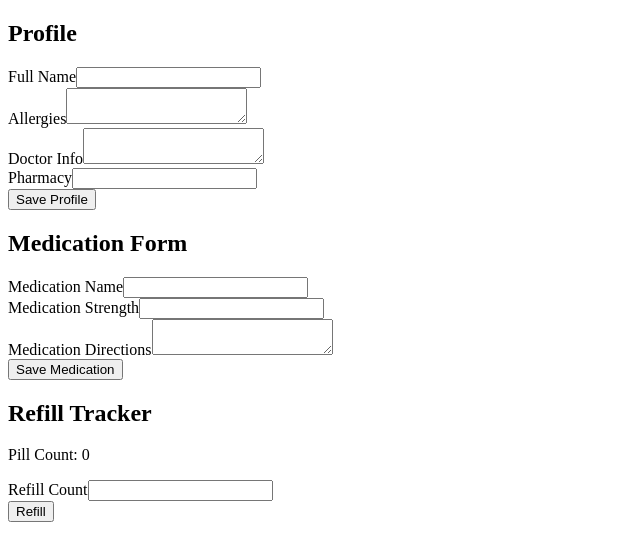
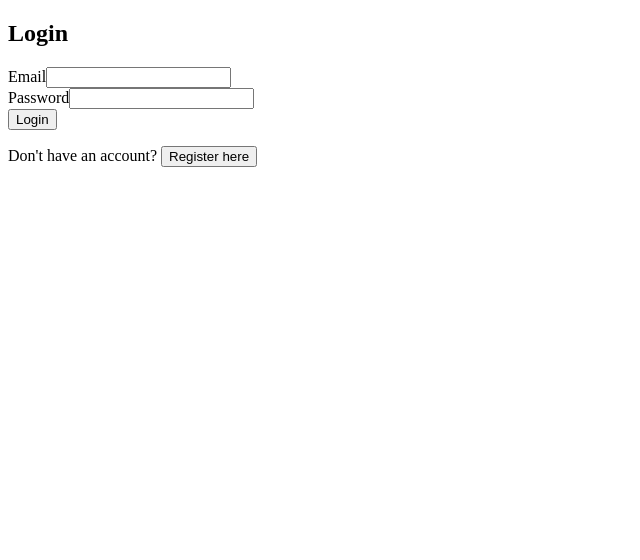
Before and after one commit to Brand0nLe/mini-pill-pal, a React (Create React App) app: page / in a window 1280 px wide. Shown: the top 560 px of the page, without its empty margins (0-640 px from the left). Built offline with nearby package versions, Linux system fonts and the light colour scheme.

Commit message:
Login and Registration

```diff
--- a/src/App.tsx
+++ b/src/App.tsx
@@ -1,21 +1,43 @@
-import React from 'react';
+import React, { useState } from 'react';
 import Profile from './components/Profile/Profile';
 import MedicationForm from './components/MedicationForm/MedicationForm';
 import RefillTracker from './components/RefillTracker/RefillTracker';
 import Login from './components/Login/Login';
 
+interface Medication {
+  name: string;
+  strength: string;
+  directions: string;
+}
+
 const App: React.FC = () => {
+  const [loggedIn, setLoggedIn] = useState(false);
+  const [medicationList, setMedicationList] = useState<Medication[]>([]);
+
+  const handleLogin = () => {
+    setLoggedIn(true);
+  };
+
+  const handleLogout = () => {
+    setLoggedIn(false);
+  };
+
+  const handleAddMedication = (medication: Medication) => {
+    setMedicationList([...medicationList, medication]);
+  };
+
   return (
     <div>
       {/* Render the components based on authentication */}
-      {true ? (
+      {loggedIn ? (
         <>
-          <Profile />
-          <MedicationForm />
-          <RefillTracker />
+          <Profile onLogout={handleLogout} />
+          <MedicationForm onAddMedication={handleAddMedication} />
+          <RefillTracker medicationList={medicationList} />
+
         </>
       ) : (
-        <Login />
+        <Login onLogin={handleLogin} />
       )}
     </div>
   );
--- a/src/components/Login/Login.tsx
+++ b/src/components/Login/Login.tsx
@@ -1,39 +1,31 @@
 import React, { useState } from 'react';
 import LoginForm from './LoginForm';
+import Registration from '../Registration/Registration';
 
-const Login: React.FC = () => {
-  const [loggedIn, setLoggedIn] = useState(false);
+interface LoginProps {
+  onLogin: (email: string, password: string) => void;
+}
 
-  const handleLogin = (email: string, password: string) => {
-    // Handle login logic
-    console.log('Logged in:', email);
-    setLoggedIn(true);
-  };
+const Login: React.FC<LoginProps> = ({ onLogin }) => {
+  const [showRegistration, setShowRegistration] = useState(false);
 
-  const handleLogout = () => {
-    // Handle logout logic
-    console.log('Logged out');
-    setLoggedIn(false);
+  const handleToggleRegistration = () => {
+    setShowRegistration(!showRegistration);
   };
 
   return (
     <div className="my-4">
-      {loggedIn ? (
-        <div>
-          <h2 className="text-lg font-bold mb-2">Welcome, User!</h2>
-          <button
-            className="bg-red-500 hover:bg-red-600 text-white py-2 px-4 rounded"
-            onClick={handleLogout}
-          >
-            Logout
+      <div>
+        <h2 className="text-lg font-bold mb-2">Login</h2>
+        <LoginForm onLogin={onLogin} />
+        <p className="text-sm">
+          Don't have an account?{' '}
+          <button className="link-button" onClick={handleToggleRegistration}>
+            Register here
           </button>
-        </div>
-      ) : (
-        <div>
-          <h2 className="text-lg font-bold mb-2">Login</h2>
-          <LoginForm onLogin={handleLogin} />
-        </div>
-      )}
+        </p>
+        {showRegistration && <Registration />}
+      </div>
     </div>
   );
 };
--- a/src/components/MedicationForm/MedicationForm.tsx
+++ b/src/components/MedicationForm/MedicationForm.tsx
@@ -1,74 +1,79 @@
 import React, { useState } from 'react';
 
-const MedicationForm: React.FC = () => {
-  const [medicationName, setMedicationName] = useState('');
-  const [medicationStrength, setMedicationStrength] = useState('');
-  const [medicationDirections, setMedicationDirections] = useState('');
+interface MedicationFormProps {
+  onAddMedication: (medication: MedicationData) => void;
+}
+
+interface MedicationData {
+  name: string;
+  strength: string;
+  directions: string;
+}
+
+const MedicationForm: React.FC<MedicationFormProps> = ({ onAddMedication }) => {
+  const [name, setName] = useState('');
+  const [strength, setStrength] = useState('');
+  const [directions, setDirections] = useState('');
 
   const handleSubmit = (e: React.FormEvent) => {
     e.preventDefault();
-    // Handle form submission logic
-    console.log({
-      medicationName,
-      medicationStrength,
-      medicationDirections
-    });
-    // Clear form inputs
-    setMedicationName('');
-    setMedicationStrength('');
-    setMedicationDirections('');
+    const medicationData: MedicationData = {
+      name,
+      strength,
+      directions
+    };
+    onAddMedication(medicationData);
+    setName('');
+    setStrength('');
+    setDirections('');
   };
 
   return (
-    <div className="my-4">
-      <h2 className="text-lg font-bold mb-2">Medication Form</h2>
     <form onSubmit={handleSubmit}>
       <div className="mb-4">
-          <label className="block text-sm font-bold mb-2" htmlFor="medicationName">
-            Medication Name
+        <label className="block text-sm font-bold mb-2" htmlFor="name">
+          Name
         </label>
         <input
           className="border border-gray-300 rounded w-full py-2 px-3"
           type="text"
-            id="medicationName"
-            value={medicationName}
-            onChange={e => setMedicationName(e.target.value)}
+          id="name"
+          value={name}
+          onChange={e => setName(e.target.value)}
           required
         />
       </div>
       <div className="mb-4">
-          <label className="block text-sm font-bold mb-2" htmlFor="medicationStrength">
-            Medication Strength
+        <label className="block text-sm font-bold mb-2" htmlFor="strength">
+          Strength
         </label>
         <input
           className="border border-gray-300 rounded w-full py-2 px-3"
           type="text"
-            id="medicationStrength"
-            value={medicationStrength}
-            onChange={e => setMedicationStrength(e.target.value)}
+          id="strength"
+          value={strength}
+          onChange={e => setStrength(e.target.value)}
           required
         />
       </div>
       <div className="mb-4">
-          <label className="block text-sm font-bold mb-2" htmlFor="medicationDirections">
-            Medication Directions
+        <label className="block text-sm font-bold mb-2" htmlFor="directions">
+          Directions
         </label>
         <textarea
           className="border border-gray-300 rounded w-full py-2 px-3"
-            id="medicationDirections"
-            value={medicationDirections}
-            onChange={e => setMedicationDirections(e.target.value)}
-            required
+          id="directions"
+          value={directions}
+          onChange={e => setDirections(e.target.value)}
         />
       </div>
       <button
         className="bg-blue-500 hover:bg-blue-600 text-white py-2 px-4 rounded"
         type="submit"
       >
-          Save Medication
+        Add Medication
       </button>
     </form>
-    </div>
   );
 };
 
--- a/src/components/Profile/Profile.tsx
+++ b/src/components/Profile/Profile.tsx
@@ -1,7 +1,11 @@
 import React, { useState } from 'react';
 import ProfileForm from './ProfileForm';
 
-const Profile: React.FC = () => {
+interface ProfileProps {
+  onLogout: () => void;
+}
+
+const Profile: React.FC<ProfileProps> = ({ onLogout }) => {
   const [profileData, setProfileData] = useState({
     fullName: '',
     allergies: '',
@@ -10,7 +14,6 @@ const Profile: React.FC = () => {
   });
 
   const handleSaveProfile = (formData: any) => {
-    // Handle save profile logic
     console.log(formData);
     setProfileData(formData);
   };
@@ -19,6 +22,7 @@ const Profile: React.FC = () => {
     <div className="my-4">
       <h2 className="text-lg font-bold mb-2">Profile</h2>
       <ProfileForm onSaveProfile={handleSaveProfile} profileData={profileData} />
+      <button onClick={onLogout}>Logout</button>
     </div>
   );
 };
--- /dev/null
+++ b/src/components/Registration/Registration.css
@@ -0,0 +1,21 @@
+.registration-container {
+    max-width: 400px;
+    margin: 0 auto;
+    padding: 20px;
+    border: 1px solid #ccc;
+    border-radius: 4px;
+  }
+
+  .registration-heading {
+    font-size: 24px;
+    margin-bottom: 10px;
+  }
+
+  .registration-success {
+    font-size: 24px;
+    margin-bottom: 10px;
+  }
+
+  .registration-message {
+    margin-bottom: 10px;
+  }
--- /dev/null
+++ b/src/components/Registration/Registration.tsx
@@ -0,0 +1,31 @@
+import React, { useState } from 'react';
+import './Registration.css';
+import RegistrationForm from './RegistrationForm';
+
+const Registration: React.FC = () => {
+  const [registered, setRegistered] = useState(false);
+
+  const handleRegistration = () => {
+    setRegistered(true);
+  };
+
+  return (
+    <div className="registration-container">
+      {registered ? (
+        <div>
+          <h2 className="registration-success">Registration Successful!</h2>
+          <p className="registration-message">
+            You have successfully registered an account. Please proceed to login.
+          </p>
+        </div>
+      ) : (
+        <div>
+          <h2 className="registration-heading">Registration</h2>
+          <RegistrationForm onRegistration={handleRegistration} />
+        </div>
+      )}
+    </div>
+  );
+};
+
+export default Registration;
--- /dev/null
+++ b/src/components/Registration/RegistrationForm.tsx
@@ -0,0 +1,54 @@
+import React, { useState } from 'react';
+
+interface RegistrationFormProps {
+  onRegistration: () => void;
+}
+
+const RegistrationForm: React.FC<RegistrationFormProps> = ({ onRegistration }) => {
+  const [fullName, setFullName] = useState('');
+  const [email, setEmail] = useState('');
+  const [password, setPassword] = useState('');
+
+  const handleSubmit = (e: React.FormEvent) => {
+    e.preventDefault();
+    // Perform registration logic with full name, email, and password
+    // You can make API calls to create a new user account
+    // and set the user as registered
+    onRegistration();
+  };
+
+  return (
+    <form onSubmit={handleSubmit}>
+      <div>
+        <label>Full Name:</label>
+        <input
+          type="text"
+          value={fullName}
+          onChange={(e) => setFullName(e.target.value)}
+          required
+        />
+      </div>
+      <div>
+        <label>Email:</label>
+        <input
+          type="email"
+          value={email}
+          onChange={(e) => setEmail(e.target.value)}
+          required
+        />
+      </div>
+      <div>
+        <label>Password:</label>
+        <input
+          type="password"
+          value={password}
+          onChange={(e) => setPassword(e.target.value)}
+          required
+        />
+      </div>
+      <button type="submit">Register</button>
+    </form>
+  );
+};
+
+export default RegistrationForm;
```
Also changed, not shown: src/components/RefillTracker/RefillTracker.tsx (+11 -1 lines). Lines whose indentation alone changed are shown as unchanged.
